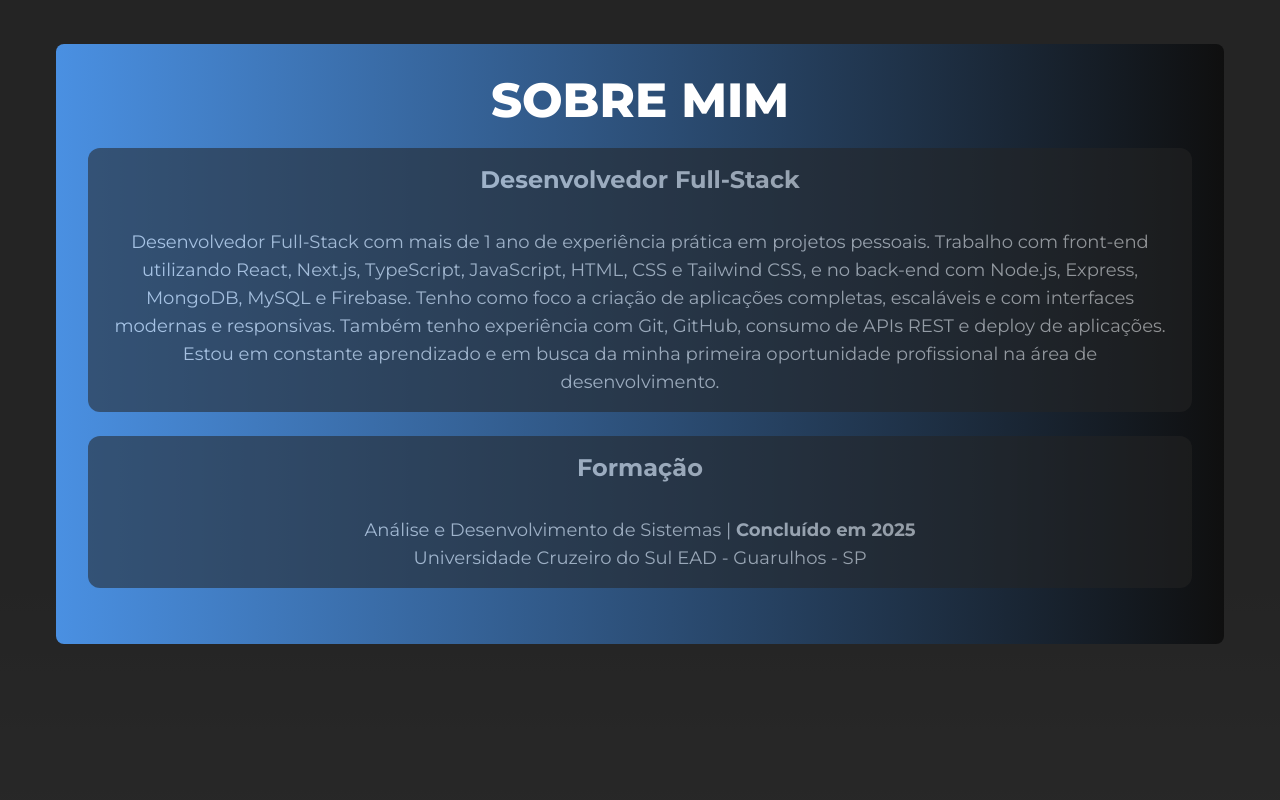
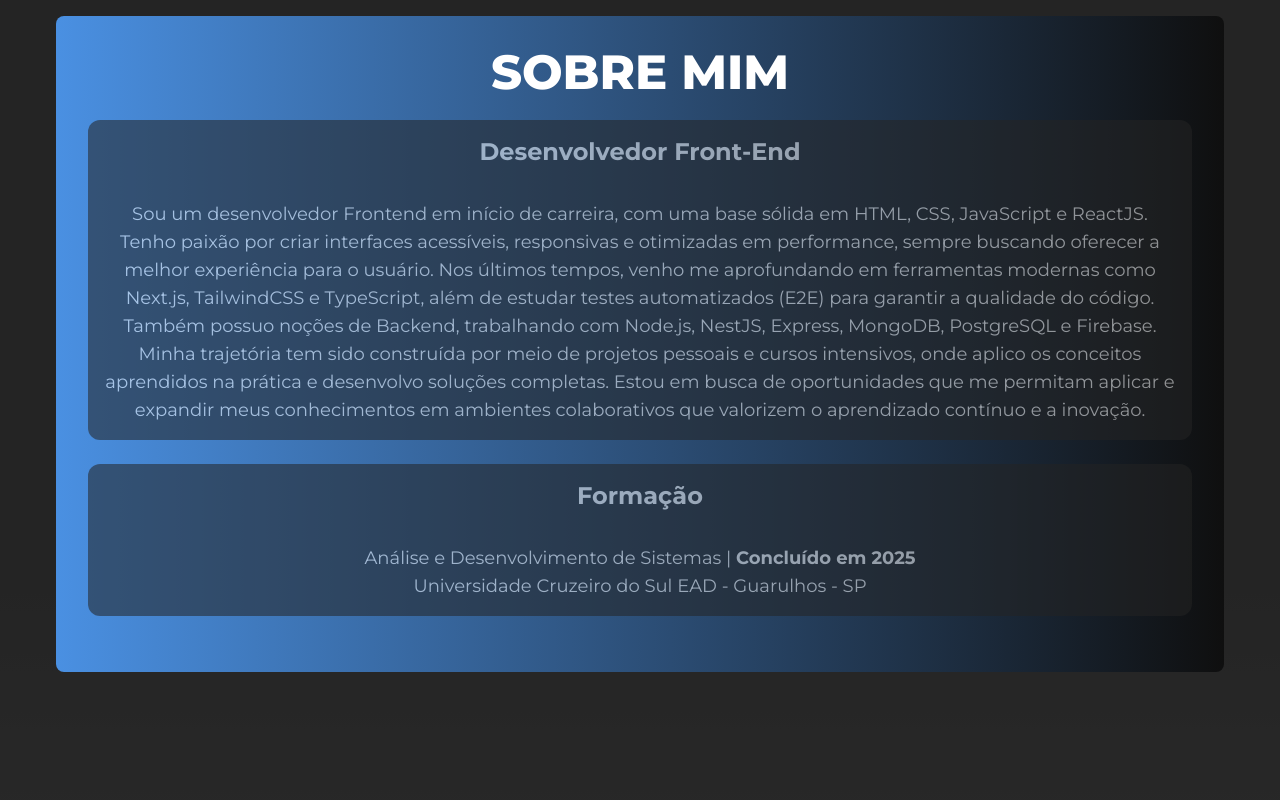
Before and after one commit to alangt22/Portfolio_ReactJS, a React (Vite) app: page / in a window 1280 px wide. Shown: the part 1220-2020 px from the top of the page. Built offline with nearby package versions, Linux system fonts and the light colour scheme.

Commit message:
feat: Components Contatos, Header e Sobre alterados

```diff
--- a/src/components/Contatos.jsx
+++ b/src/components/Contatos.jsx
@@ -11,10 +11,10 @@ const Contatos = () => {
         <h2 className='text-5xl text-customWhite font-extrabold text-center '>CONTATOS</h2>
         <p className='text-2xl text-custom2 text-center'>Sinta-se à vontade para entrar em contato</p>
         <div className='flex text-center justify-center gap-5 mt-10'>
-            <a className='text-4xl icon-hover' href="https://api.whatsapp.com/send/?phone=5511940094503&text&type=phone_number&app_absent=0" target="_blank" rel="noopener noreferrer">
+            <a className='text-4xl icon-hover' href="https://api.whatsapp.com/send/?phone=5511991219689&text&type=phone_number&app_absent=0" target="_blank" rel="noopener noreferrer">
                 <FontAwesomeIcon icon={faWhatsapp} />
             </a>
-            <a className='text-4xl icon-hover' href="http://www.linkedin.com/in/alan-nunes-7b3440273" target="_blank" rel="noopener noreferrer">
+            <a className='text-4xl icon-hover' href="https://www.linkedin.com/in/alannunes22" target="_blank" rel="noopener noreferrer">
                 <FontAwesomeIcon icon={faLinkedin} />
             </a>
             <a className='text-4xl icon-hover' href="https://github.com/alangt22" target="_blank" rel="noopener noreferrer">
@@ -24,7 +24,7 @@ const Contatos = () => {
         <ContactForm/>
         <footer className='text-center justify-center mt-10'>
             <FontAwesomeIcon className='text-custom2' icon={faCopyright} />
-            <span className='text-custom2'> | 2024 - </span>
+            <span className='text-custom2'> | {new Date().getFullYear()} - </span>
             <a className='text-custom2 hover:text-custom7' href="#home">Alan Nunes</a>
         </footer>
     </div>
--- a/src/components/Header.jsx
+++ b/src/components/Header.jsx
@@ -56,7 +56,7 @@ const Header = () => {
           <button
             className={`bg-custom5 text-custom4 w-56 sm:w-40 h-10 rounded-full flex items-center justify-center text-xl hover:bg-custom7 transition-transform transform ${isVisible ? 'opacity-100 translate-y-0' : 'opacity-0 translate-y-8'} transition-all duration-500`}>
             <a
-              href="https://api.whatsapp.com/send/?phone=5511940094503&text&type=phone_number&app_absent=0"
+              href="https://api.whatsapp.com/send/?phone=5511991219689&text&type=phone_number&app_absent=0"
               target="_blank"
               rel="noopener noreferrer"
               className="text-custom4 w-full h-full flex items-center justify-center">
@@ -67,7 +67,7 @@ const Header = () => {
           <button
             className={`bg-custom5 text-custom4 w-56 sm:w-40 h-10 rounded-full flex items-center justify-center text-xl hover:bg-custom7 transition-transform transform ${isVisible ? 'opacity-100 translate-y-0' : 'opacity-0 translate-y-8'} transition-all duration-500`}>
             <a
-              href="https://drive.google.com/file/d/1C-nUPEx5deu_MfjuZ-0huum7f35m0u6t/view?usp=sharing"
+              href="https://drive.google.com/file/d/1IzD3e2_9Z77VEU9v9_d2Da2auPjQVs_4/view?usp=sharing"
               target="_blank"
               rel="noopener noreferrer"
               className="text-custom4 w-full h-full flex items-center justify-center">
@@ -85,7 +85,7 @@ const Header = () => {
             className={`w-72 h-72 sm:h-52 object-cover object-top mr-44 xm:mr-10 sm:mr-8 sm:w-52 m-10 sm:mb-20 sm:mt-0 rounded-full mt-12 ${isVisible ? 'opacity-100 translate-x-0' : 'opacity-0 translate-x-8'} transition-all duration-1000 animated-border`}
           />
               <div className='flex text-center justify-center mr-32 xm:mr-0 sm:mr-0 gap-5 mt-2 text-custom7'>
-                      <a className='text-4xl icon-hover' href="https://api.whatsapp.com/send/?phone=5511940094503&text&type=phone_number&app_absent=0" target="_blank" rel="noopener noreferrer">
+                      <a className='text-4xl icon-hover' href="https://api.whatsapp.com/send/?phone=5511991219689&text&type=phone_number&app_absent=0" target="_blank" rel="noopener noreferrer">
                           <FontAwesomeIcon icon={faWhatsapp} />
                       </a>
                       <a className='text-4xl icon-hover' href="http://www.linkedin.com/in/alannunes22" target="_blank" rel="noopener noreferrer">
--- a/src/components/Sobre.jsx
+++ b/src/components/Sobre.jsx
@@ -13,18 +13,14 @@ const Sobre = () => {
           </h2>
           <div className="bg-custom1 sm:w-[300px] rounded-xl mb-6 opacity-55 hover:opacity-100 transition-opacity duration-300">
             <h3 className="text-2xl sm:text-xl text-center font-bold p-4 text-custom3">
-              Desenvolvedor Full-Stack
+              Desenvolvedor Front-End
             </h3>
             <p className="text-lg sm:text-lg p-4 text-center text-custom3">
-              Desenvolvedor Full-Stack com mais de 1 ano de experiência prática
-              em projetos pessoais. Trabalho com front-end utilizando React,
-              Next.js, TypeScript, JavaScript, HTML, CSS e Tailwind CSS, e no
-              back-end com Node.js, Express, MongoDB, MySQL e Firebase. Tenho
-              como foco a criação de aplicações completas, escaláveis e com
-              interfaces modernas e responsivas. Também tenho experiência com
-              Git, GitHub, consumo de APIs REST e deploy de aplicações. Estou em
-              constante aprendizado e em busca da minha primeira oportunidade
-              profissional na área de desenvolvimento.
+           Sou um desenvolvedor Frontend em início de carreira, com uma base sólida em HTML, CSS, JavaScript e ReactJS. Tenho paixão por criar interfaces acessíveis, responsivas e otimizadas em performance, sempre buscando oferecer a melhor experiência para o usuário.
+
+Nos últimos tempos, venho me aprofundando em ferramentas modernas como Next.js, TailwindCSS e TypeScript, além de estudar testes automatizados (E2E) para garantir a qualidade do código. Também possuo noções de Backend, trabalhando com Node.js, NestJS, Express, MongoDB, PostgreSQL e Firebase.
+
+Minha trajetória tem sido construída por meio de projetos pessoais e cursos intensivos, onde aplico os conceitos aprendidos na prática e desenvolvo soluções completas. Estou em busca de oportunidades que me permitam aplicar e expandir meus conhecimentos em ambientes colaborativos que valorizem o aprendizado contínuo e a inovação.
             </p>
           </div>
           <div className="bg-custom1 sm:w-[300px] rounded-xl mb-6 opacity-55 hover:opacity-100 transition-opacity duration-300">
```
